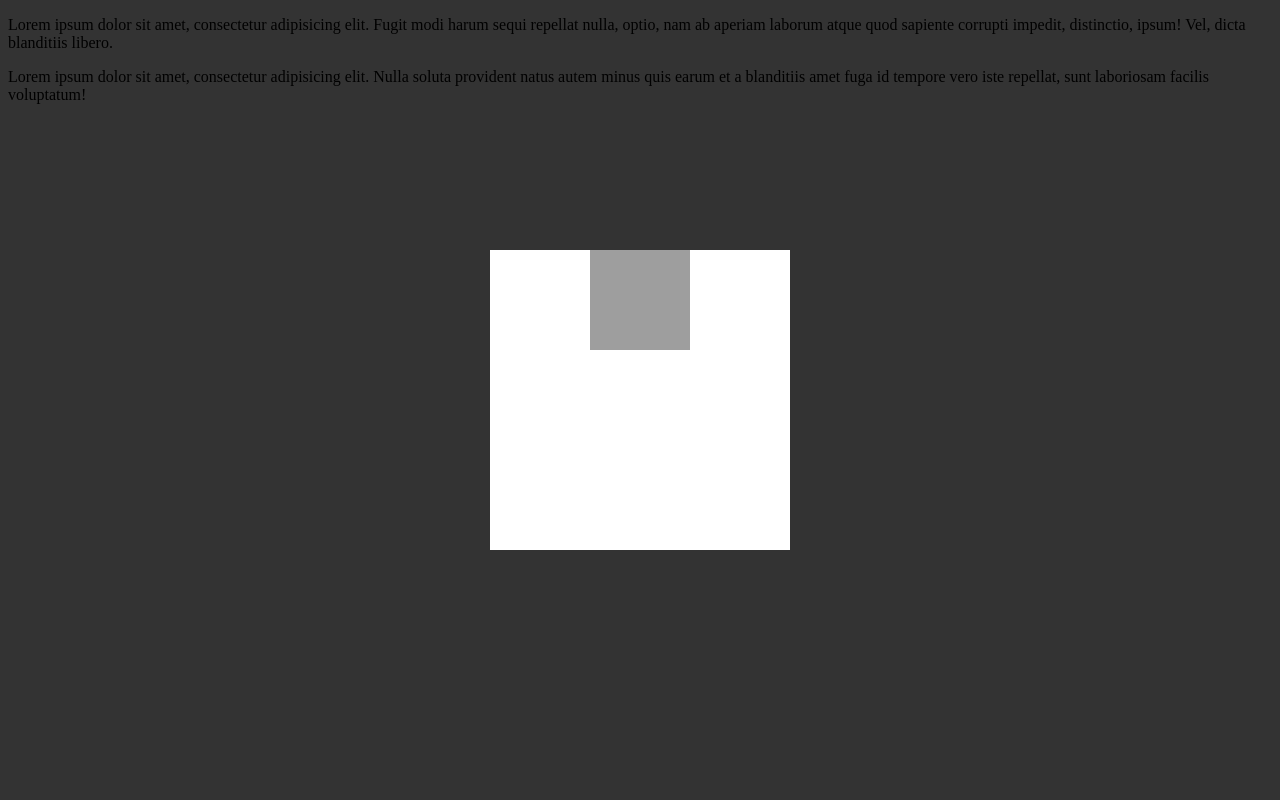
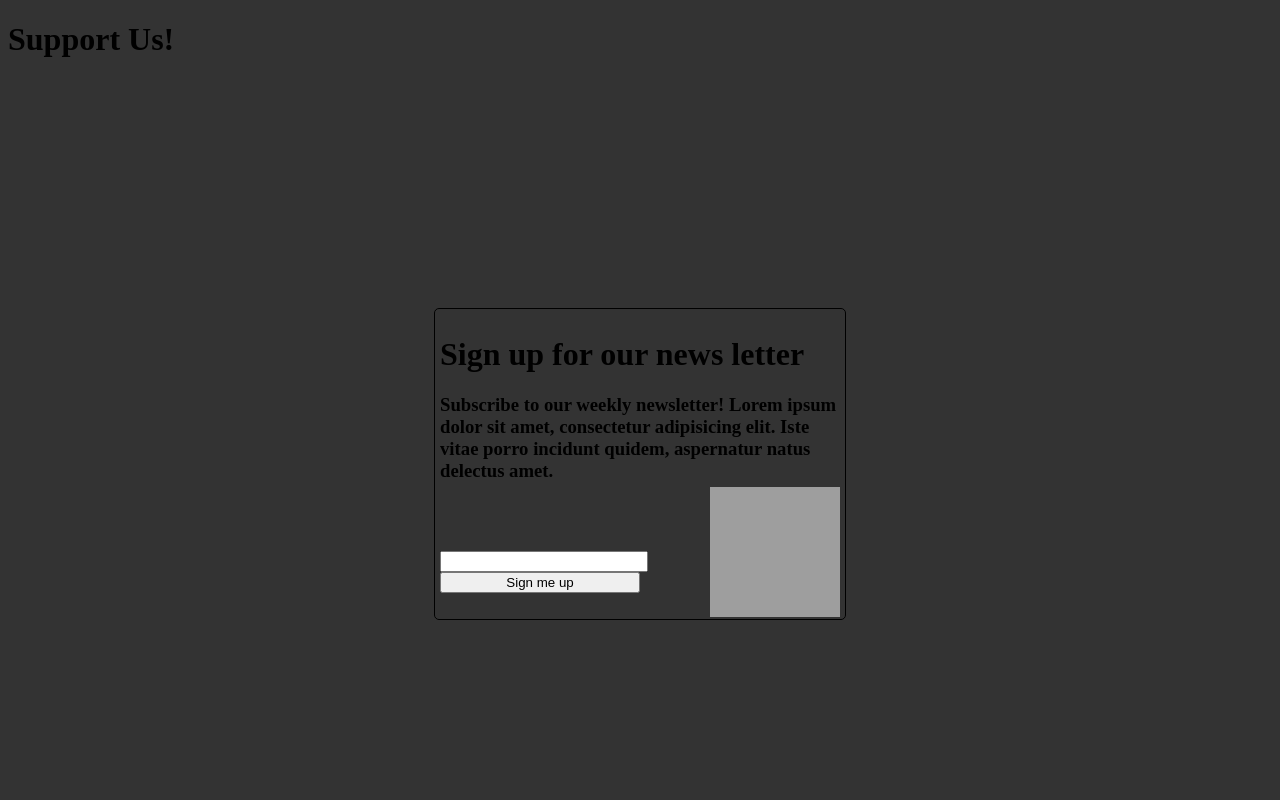
Before and after one commit to jasonrfarkas/GetToMars, a PHP site: page /support_index.html in a window 1280 px wide. Run offline with PHP 8.4, Linux system fonts and the light colour scheme; some libraries are stand-ins or nearby versions; grey boxes are pictures that could not be loaded.

Commit message:
temporary edit

```diff
--- a/support_index.html
+++ b/support_index.html
@@ -2,26 +2,24 @@
 <html lang="en">
 <head>
 	<meta charset="UTF-8">
-	<link rel="stylesheet" href="support_style.css">
 	<script src="http://ajax.googleapis.com/ajax/libs/jquery/1.10.2/jquery.min.js"></script>
 	<script src="support_main.js"></script>
+
+	<link rel="stylesheet" href="support_style.css">
 	<title>Support</title>
 </head>
 <body>
-	<a href="#" data-img-url="http://waitbutwhy.com/wp-content/uploads/2014/09/Mail-scrollbox-image1.png"
+	<a href="#" data-img-url="https://s-media-cache-ak0.pinimg.com/736x/06/b0/bc/06b0bcf5404e3768ea7e674d6b91aa93.jpg"
 	class = "lightbox-link"></a>
-	<div>
-		<p>
-			Lorem ipsum dolor sit amet, consectetur adipisicing elit. Fugit modi harum sequi repellat nulla, optio, nam ab aperiam laborum atque quod sapiente corrupti impedit, distinctio, ipsum! Vel, dicta blanditiis libero.
-		</p>
-		<p>
-			Lorem ipsum dolor sit amet, consectetur adipisicing elit. Nulla soluta provident natus autem minus quis earum et a blanditiis amet fuga id tempore vero iste repellat, sunt laboriosam facilis voluptatum!
-		</p>
-	</div>
-	<div class="lightbox-outer">
-		<div id="modal">
-			<img src="" id="lightbox-image">
-		</div>
+	<h1>Support Us!</h1>
+	<div class="lightbox-outer"></div>
+	<div id="modal">
+		<h1>Sign up for our news letter</h1>
+		<h3>Subscribe to our weekly newsletter! Lorem ipsum dolor sit amet, consectetur adipisicing elit. Iste vitae porro incidunt quidem, aspernatur natus delectus amet.</h3>
+		<input type="text" id="email-input">
+		<br>
+		<input type="button" value="Sign me up" id="email-submit">
+		<img src="" id="lightbox-image">
 	</div>
 </body>
 </html>
--- a/support_main.js
+++ b/support_main.js
@@ -3,9 +3,9 @@ $(document).ready(function(){
 	var image = $("#lightbox-image");
 	image.attr('src', imageURL);
 	center($("#modal"));
-	$(".lightbox-outer").show();
-	$(".lightbox-outer").click(function(){
-		$(".lightbox-outer").hide()
+	$(".lightbox-outer" ).click(function(){
+		$(".lightbox-outer").hide();
+		$("#modal").hide();
 	});
 
 	function center(modal){
--- a/support_style.css
+++ b/support_style.css
@@ -1,3 +1,14 @@
+#modal {
+	background-color: #fff;
+	width: 400px;
+	height: 300px;
+	margin: auto;
+	border-radius: 5px;
+	border: solid 1px #000;
+	z-index: 10;
+	padding: 5px;
+}
+
 .lightbox-outer {
 	position: absolute;
 	width: 100%;
@@ -5,18 +16,19 @@
 	left: 0;
 	top: 0;
 	background-color: rgba(0,0,0,.8);
-	display: none;
 	text-align: center;
+	z-index: 0;
 }
 
 img {
-	width: 100px;
-	height: 100px;
+	width: 130px;
+	height: 130px;
+	float: right;
+	position: relative;
+	bottom: 35px;
 }
-
-#modal {
-	background-color: #fff;
-	width: 300px;
-	height: 300px;
-	margin: auto;
+input {
+	position: relative;
+	top: 50px;
+	width: 200px;
 }
```
